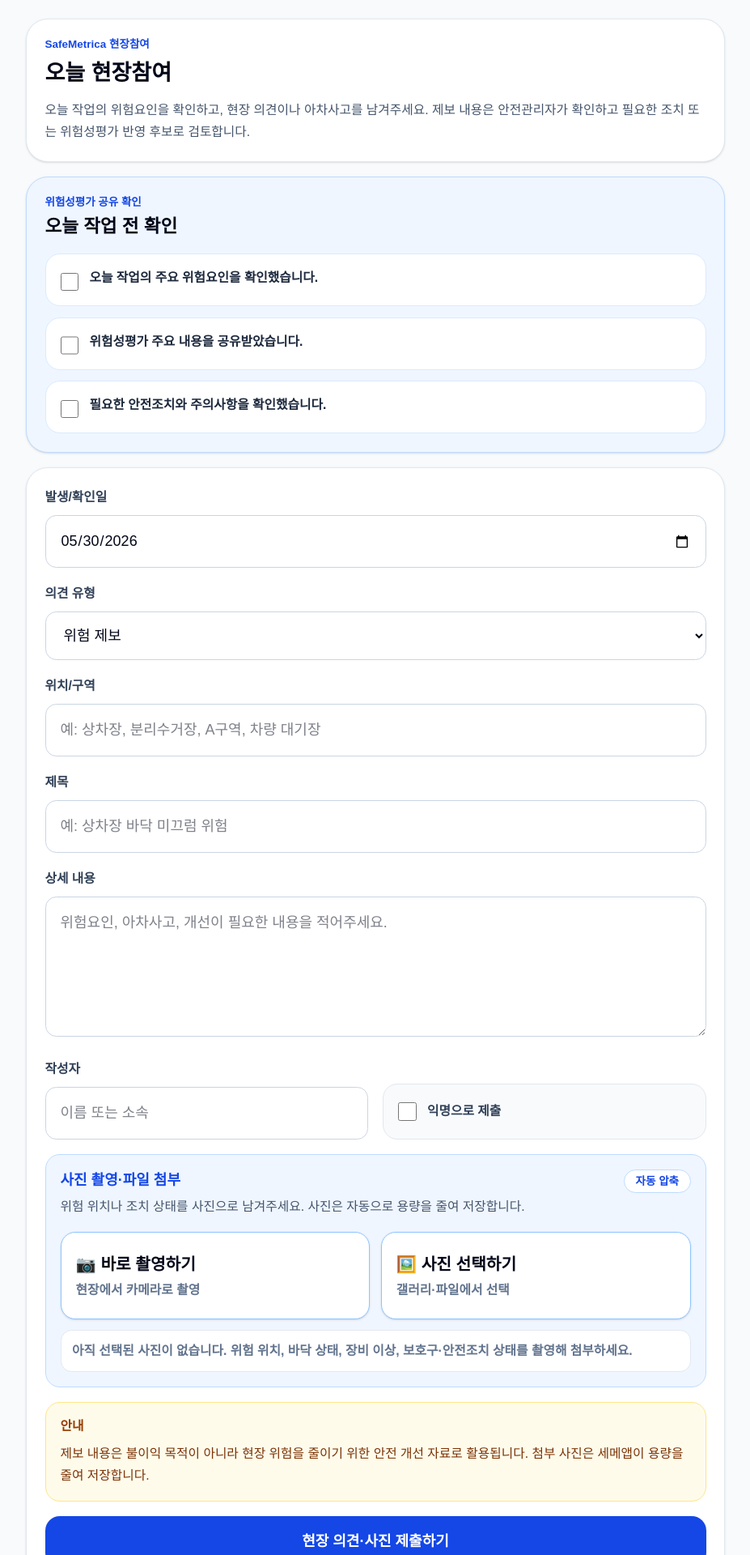
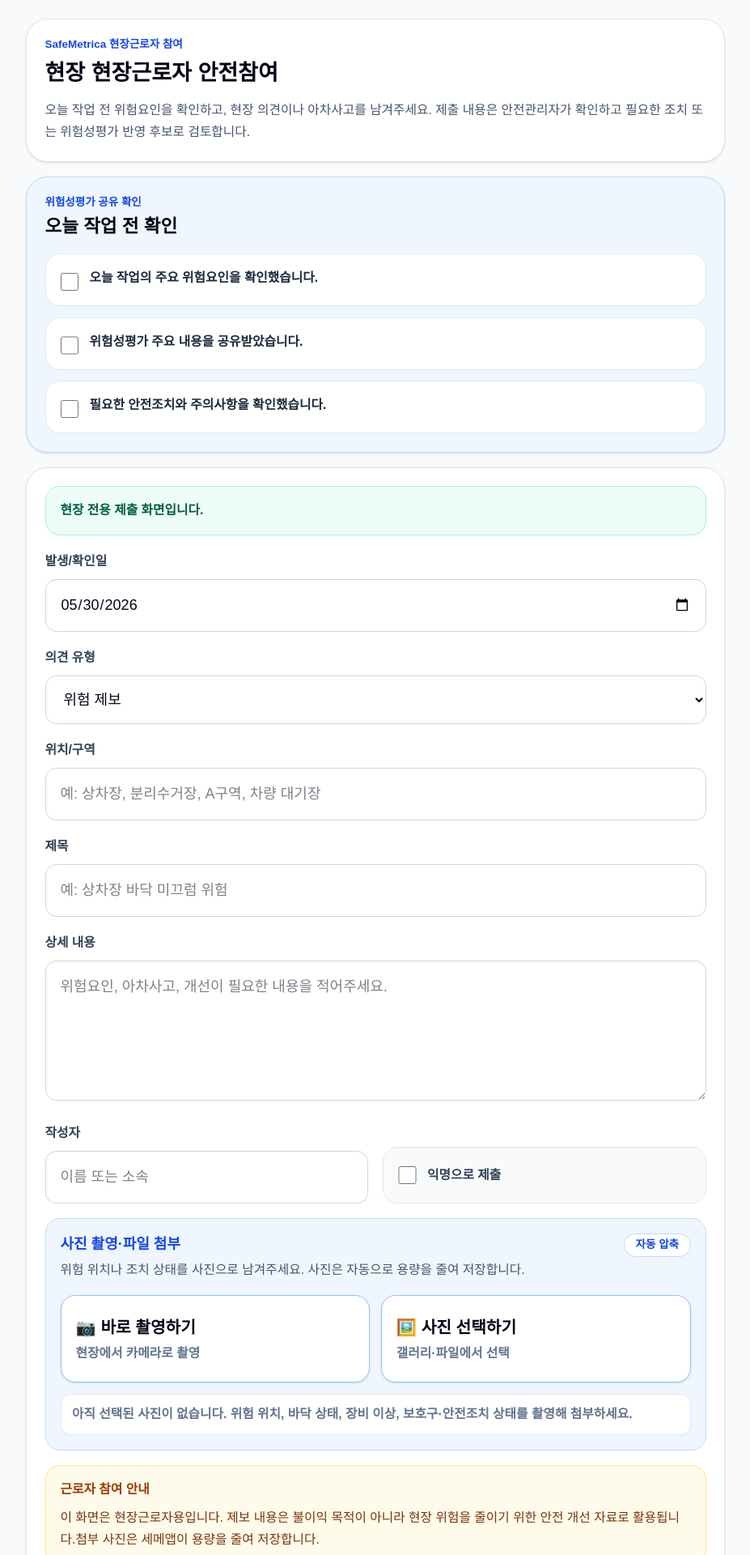
Before and after one commit to safemetrica/safe-metrica, a Next.js app: page /field/participation in a window 1280 px wide. Shown: the top 1920 px of the page at 81% size, without its empty margins (176-1103 px from the left). Built offline with nearby package versions, Linux system fonts and the light colour scheme.

Commit message:
feat: standardize field worker entry by tenant

```diff
--- /dev/null
+++ b/src/app/field/participation/fieldParticipationCopy.ts
@@ -0,0 +1,71 @@
+export type FieldParticipationCopy = {
+  code: string;
+  companyName: string;
+  badge: string;
+  title: string;
+  description: string;
+  formNoticeTitle: string;
+  formNoticeBody: string;
+  submitButtonLabel: string;
+  submittedReviewMessage: string;
+};
+
+function normalizeCompanyCode(value?: string | null) {
+  const code = (value ?? "").trim().toLowerCase();
+
+  if (
+    code === "korea-green" ||
+    code === "korea_green" ||
+    code === "koreagreen" ||
+    code === "greenkorea"
+  ) {
+    return "hankookgreen";
+  }
+
+  return code;
+}
+
+const OPERATING_COMPANY_NAMES: Record<string, string> = {
+  daedo: "㈜대도환경",
+  dongwoo: "㈜동우환경",
+  hankookgreen: "㈜한국그린환경",
+  bubblemon: "㈜버블몬코리아",
+};
+
+export function getFieldParticipationCopy(rawCode?: string | null): FieldParticipationCopy {
+  const code = normalizeCompanyCode(rawCode);
+
+  if (code === "mons") {
+    return {
+      code,
+      companyName: "㈜몬스",
+      badge: "SafeMetrica 현장의견 제출",
+      title: "㈜몬스 현장의견 제출",
+      description:
+        "현장에서 발견한 위험요인, 아차사고, 개선이 필요한 내용을 남겨주세요. 제출 내용은 현장 안전운영 자료로 확인됩니다.",
+      formNoticeTitle: "제출 안내",
+      formNoticeBody:
+        "제출 내용은 현장 위험을 줄이기 위한 안전 개선 자료로 활용됩니다. 필요한 경우 관리자가 내용을 확인합니다.",
+      submitButtonLabel: "현장 의견 제출하기",
+      submittedReviewMessage:
+        "제출 내용은 현장 안전운영 자료로 확인됩니다.",
+    };
+  }
+
+  const companyName = OPERATING_COMPANY_NAMES[code] ?? "현장";
+
+  return {
+    code,
+    companyName,
+    badge: "SafeMetrica 현장근로자 참여",
+    title: `${companyName} 현장근로자 안전참여`,
+    description:
+      "오늘 작업 전 위험요인을 확인하고, 현장 의견이나 아차사고를 남겨주세요. 제출 내용은 안전관리자가 확인하고 필요한 조치 또는 위험성평가 반영 후보로 검토합니다.",
+    formNoticeTitle: "근로자 참여 안내",
+    formNoticeBody:
+      "이 화면은 현장근로자용입니다. 제보 내용은 불이익 목적이 아니라 현장 위험을 줄이기 위한 안전 개선 자료로 활용됩니다.",
+    submitButtonLabel: "위험요인·아차사고 제출하기",
+    submittedReviewMessage:
+      `${companyName} 안전관리자가 확인하고 필요한 조치 또는 위험성평가 반영 후보로 검토합니다.`,
+  };
+}
--- a/src/app/field/participation/page.tsx
+++ b/src/app/field/participation/page.tsx
@@ -1,4 +1,5 @@
 import FieldParticipationFileInput from "./FieldParticipationFileInput";
+import { getFieldParticipationCopy } from "./fieldParticipationCopy";
 
 export const dynamic = "force-dynamic";
 export const revalidate = 0;
@@ -23,7 +24,8 @@ function getTodayDateValue() {
 export default async function FieldParticipationPage({ searchParams }: PageProps) {
   const params = (await searchParams) ?? {};
   const todayDateValue = getTodayDateValue();
-  const companyCode = params.company ?? "";
+  const copy = getFieldParticipationCopy(params.company);
+  const companyCode = copy.code;
   const siteValue = params.site ?? "";
   const sourceValue = params.source ?? "web";
 
@@ -31,11 +33,10 @@ export default async function FieldParticipationPage({ searchParams }: PageProps
     <main className="min-h-screen bg-slate-50 px-4 py-5 text-slate-900">
       <div className="mx-auto max-w-3xl">
         <section className="rounded-3xl border border-slate-200 bg-white p-5 shadow-sm">
-          <p className="text-xs font-black text-blue-700">SafeMetrica 현장참여</p>
-          <h1 className="mt-2 text-2xl font-black text-slate-950">오늘 현장참여</h1>
+          <p className="text-xs font-black text-blue-700">{copy.badge}</p>
+          <h1 className="mt-2 text-2xl font-black text-slate-950">{copy.title}</h1>
           <p className="mt-3 text-sm leading-6 text-slate-600">
-            오늘 작업의 위험요인을 확인하고, 현장 의견이나 아차사고를 남겨주세요.
-            제보 내용은 안전관리자가 확인하고 필요한 조치 또는 위험성평가 반영 후보로 검토합니다.
+            {copy.description}
           </p>
         </section>
 
@@ -74,11 +75,9 @@ export default async function FieldParticipationPage({ searchParams }: PageProps
         >
           <input type="hidden" name="companyCode" value={companyCode} />
           <input type="hidden" name="source" value={sourceValue} />
-          {companyCode === "mons" ? (
-            <div className="rounded-2xl border border-emerald-200 bg-emerald-50 p-4 text-sm font-bold text-emerald-800">
-              ㈜몬스 현장참여
-            </div>
-          ) : null}
+          <div className="rounded-2xl border border-emerald-200 bg-emerald-50 p-4 text-sm font-bold text-emerald-800">
+            {copy.companyName} 전용 제출 화면입니다.
+          </div>
 
           <div>
             <label className="text-sm font-bold text-slate-700" htmlFor="reportedDate">
@@ -171,9 +170,9 @@ export default async function FieldParticipationPage({ searchParams }: PageProps
           <FieldParticipationFileInput />
 
           <section className="rounded-2xl border border-amber-200 bg-amber-50 p-4">
-            <h2 className="text-sm font-black text-amber-800">안내</h2>
+            <h2 className="text-sm font-black text-amber-800">{copy.formNoticeTitle}</h2>
             <p className="mt-2 text-sm leading-6 text-amber-900">
-              제보 내용은 불이익 목적이 아니라 현장 위험을 줄이기 위한 안전 개선 자료로 활용됩니다.
+              {copy.formNoticeBody}
               첨부 사진은 세메앱이 용량을 줄여 저장합니다.
             </p>
           </section>
@@ -182,7 +181,7 @@ export default async function FieldParticipationPage({ searchParams }: PageProps
             type="submit"
             className="flex min-h-14 w-full items-center justify-center rounded-2xl bg-blue-700 px-5 py-4 text-center text-base font-black text-white shadow-sm transition active:scale-95"
           >
-            현장 의견·사진 제출하기
+            {copy.submitButtonLabel}
           </button>
         </form>
 
--- a/src/app/field/participation/submitted/page.tsx
+++ b/src/app/field/participation/submitted/page.tsx
@@ -1,4 +1,5 @@
 import Link from "next/link";
+import { getFieldParticipationCopy } from "../fieldParticipationCopy";
 
 export const dynamic = "force-dynamic";
 export const revalidate = 0;
@@ -64,6 +65,7 @@ function getStatusCopy(status?: string) {
 export default async function FieldParticipationSubmittedPage({ searchParams }: PageProps) {
   const params = (await searchParams) ?? {};
   const copy = getStatusCopy(params.status);
+  const tenantCopy = getFieldParticipationCopy(params.company);
   const participationHref = params.company
     ? `/field/participation?company=${encodeURIComponent(params.company)}`
     : "/field/participation";
@@ -79,13 +81,15 @@ export default async function FieldParticipationSubmittedPage({ searchParams }:
     <main className="min-h-screen bg-slate-50 px-4 py-5 text-slate-900">
       <div className="mx-auto max-w-2xl">
         <section className="rounded-3xl border border-slate-200 bg-white p-6 shadow-sm">
-          <p className="text-xs font-black text-blue-700">SafeMetrica 현장참여</p>
+          <p className="text-xs font-black text-blue-700">{tenantCopy.badge}</p>
           <h1 className="mt-2 text-2xl font-black text-slate-950">{copy.title}</h1>
-          <p className="mt-3 text-sm leading-6 text-slate-600">{copy.message}</p>
+          <p className="mt-3 text-sm leading-6 text-slate-600">
+            {tenantCopy.companyName} · {copy.message}
+          </p>
 
           <div className={`mt-4 rounded-2xl border p-4 ${toneClass}`}>
             <p className="text-sm font-bold">
-              안전관리자가 확인하고 필요한 조치 또는 위험성평가 반영 후보로 검토합니다.
+              {tenantCopy.submittedReviewMessage}
             </p>
             {params.message ? (
               <p className="mt-2 text-xs leading-5">
@@ -101,12 +105,9 @@ export default async function FieldParticipationSubmittedPage({ searchParams }:
             >
               다른 의견 남기기
             </Link>
-            <Link
-              href="/"
-              className="rounded-xl border border-slate-300 bg-white px-4 py-3 text-center text-sm font-black text-slate-700"
-            >
-              홈으로
-            </Link>
+            <div className="rounded-xl border border-slate-300 bg-slate-50 px-4 py-3 text-center text-sm font-black text-slate-600">
+              제출 후 창을 닫아도 됩니다
+            </div>
           </div>
         </section>
       </div>
```
